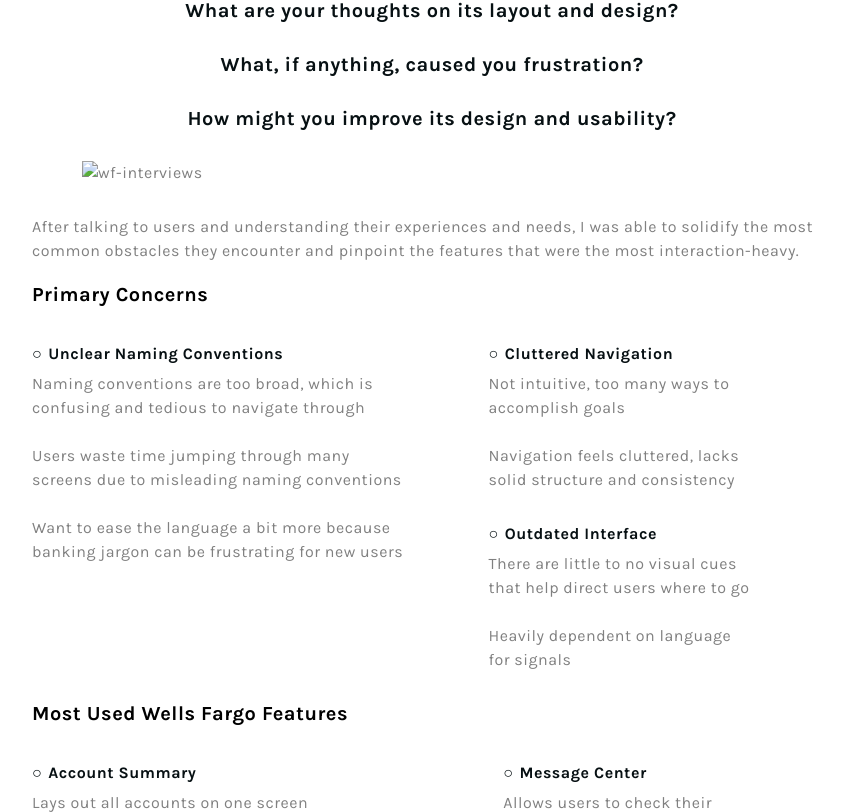
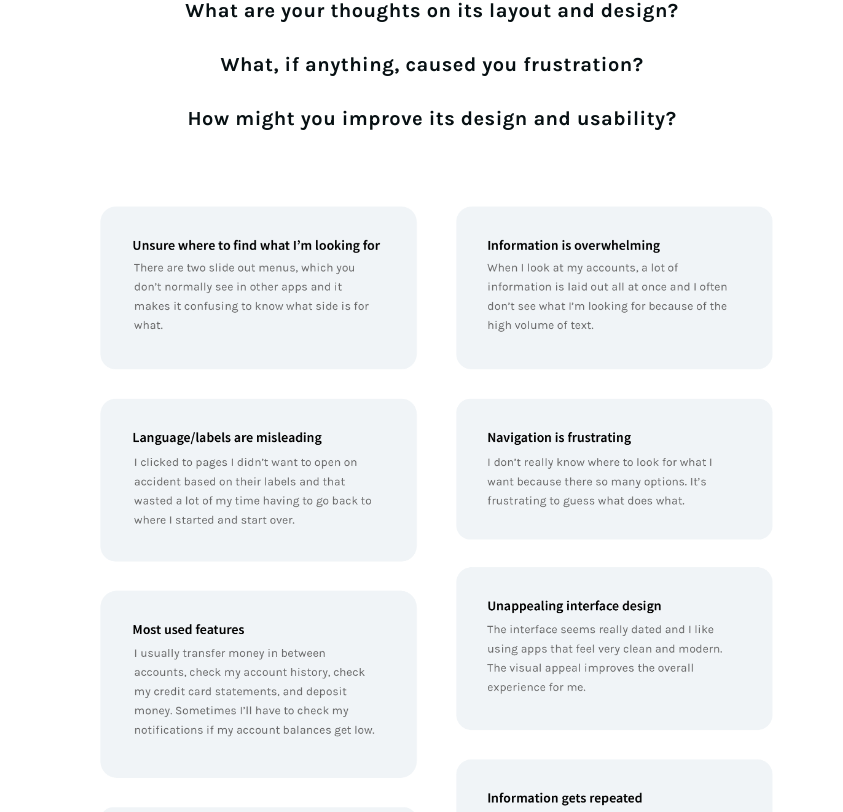
Before and after one commit to mircwong/mando, a plain HTML site: page wf.html in a window 1280 px wide. Shown: the part 1670-2482 px from the top of the page, without its empty margins (208-1051 px from the left). Drawn offline with Linux system fonts and the light colour scheme; a web font is replaced by a local one.

Commit message:
added interviews to wf proj

```diff
--- a/wf.css
+++ b/wf.css
@@ -81,7 +81,7 @@
 }
 
 
-.img{
+.img, .interview-img{
   max-width: 700px;
   margin-left: auto;
 	margin-right: auto;
@@ -100,6 +100,10 @@
   object-fit: cover;
   padding-bottom: 50px;
 
+}
+
+.interview-img img{
+  height: 800px;
 }
 
 .step-title, .subtitle{
--- a/wf.html
+++ b/wf.html
@@ -124,8 +124,8 @@
 				How might you improve its design and usability?
 			</div>
 
-			<div class="img">
-				<img src="images/WellsFargo/WF-interviews.png" alt="wf-interviews">
+			<div class="interview-img">
+				<img src="images/WellsFargo/WF-interview-results.png" alt="wf-interviews">
 			</div>
 			After talking to users and understanding their experiences and needs, I was
 			able to solidify the most common obstacles they encounter and pinpoint the
```
Also changed, not shown: images/WellsFargo/WF-interview-results.png (added).
